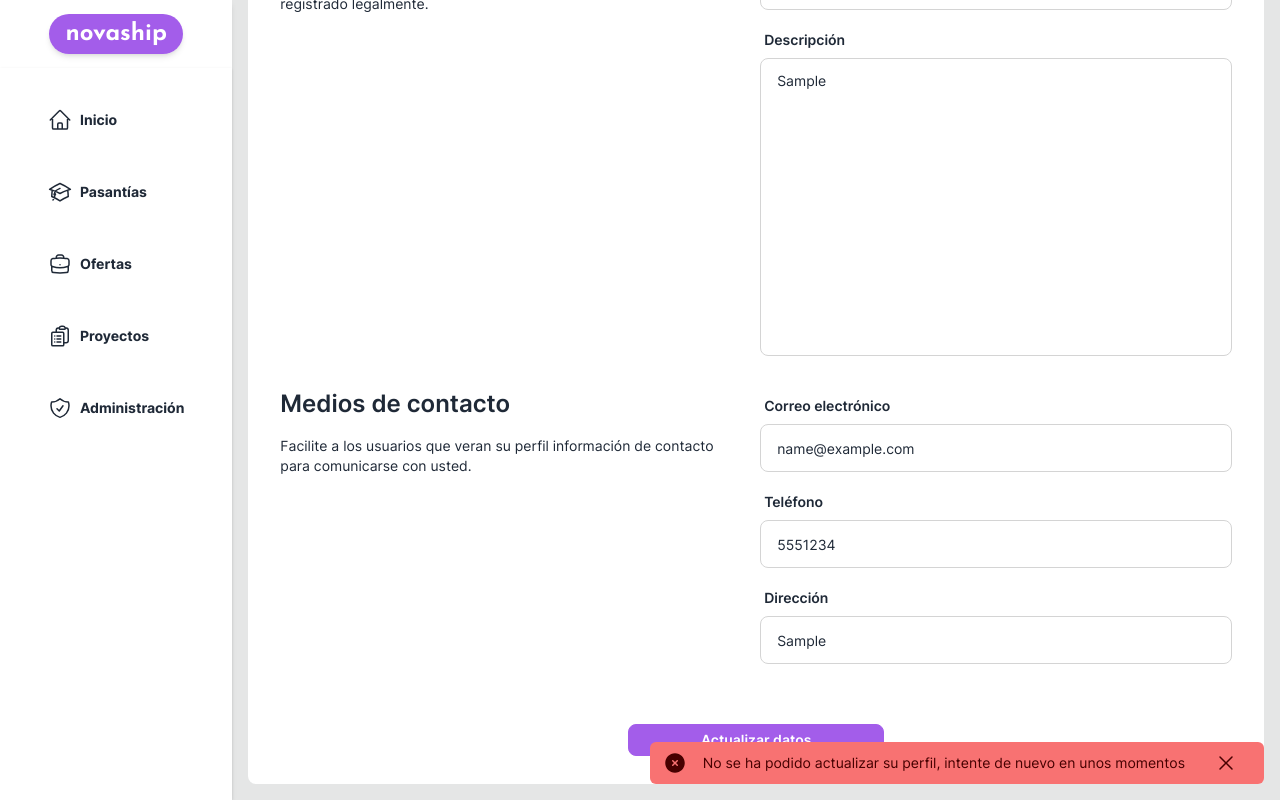
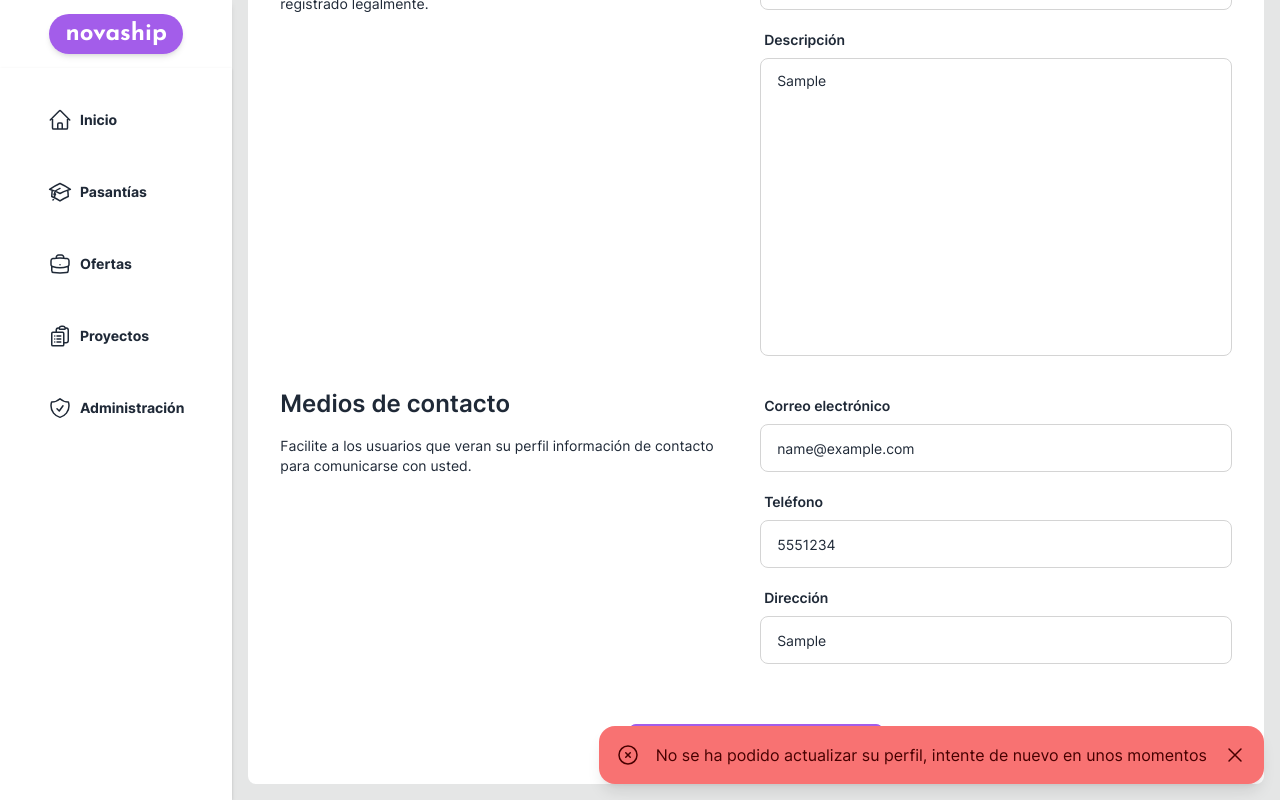
Before and after one commit to esteban-florez/novaship, a Next.js app: page /profile/institute in a window 1280 px wide. Both pictures are taken after typing "Sample", "Sample", "name@example.com", "5551234", "Sample" into the empty fields and a click on the button "Actualizar datos". Shown: the part 326-1126 px from the top of the page. Built offline with nearby package versions, Linux system fonts and the light colour scheme; no server answers; the database is empty.

Commit message:
added useFormHandling hook, misc changes on components, test page
- Updated .eslintrc.json
- New code snippet
- Added useFormHandling hook
- Added test page
- Added form for testing useFormHandling
- Added test route handler
- Updated Toast, Select, Input, Textarea components

```diff
--- /dev/null
+++ b/app/(main)/test/TestForm.tsx
@@ -0,0 +1,48 @@
+'use client'
+
+import Input from '@/components/forms/inputs/Input'
+import Select from '@/components/forms/inputs/Select'
+import Textarea from '@/components/forms/inputs/Textarea'
+import useFormHandling from '@/lib/hooks/useFormHandling'
+import { ArrowPathIcon } from '@heroicons/react/24/outline'
+import clsx from 'clsx'
+
+export default function TestForm() {
+  const { status, alert, onSubmit } = useFormHandling()
+  const isLoading = status === 'loading'
+
+  return (
+    <form action="/api/test" method="POST" onSubmit={onSubmit}>
+      {alert}
+      <div className="mb-4">
+        <Input type="email" name="email" label="Correo electrónico" placeholder="correo@ejemplo.com" />
+      </div>
+      <div className="mb-4">
+        <Input type="password" name="password" label="Contraseña" placeholder="Escribe tu contraseña..." />
+      </div>
+      <div className="mb-4">
+        <Textarea label="Cuentanos sobre ti" name="bio" placeholder="Soy Esteban y me gusta el aguacate." />
+      </div>
+      <div className="mb-4">
+        <Select label="Anime favorito" name="animeId">
+          {[
+            { value: 1, label: 'Shingeki no Kyokin' },
+            { value: 2, label: 'Boku no Hero Academia' },
+            { value: 3, label: 'Steins;Gate' },
+          ].map(({ value, label }) => (
+            <option key={value} value={value}>{label}</option>
+          ))}
+        </Select>
+      </div>
+      <button
+        className={clsx(
+          'btn-primary btn', isLoading && 'btn-disabled'
+        )}
+        disabled={isLoading}
+      >
+        {isLoading && <ArrowPathIcon className="h-5 w-5 animate-spin" />}
+        {isLoading ? 'Enviando...' : 'Enviar'}
+      </button>
+    </form>
+  )
+}
--- /dev/null
+++ b/app/(main)/test/page.tsx
@@ -0,0 +1,13 @@
+import TestForm from './TestForm'
+
+export const metadata = {
+  title: 'Test',
+}
+
+export default function TestPage() {
+  return (
+    <main className="p-4">
+      <TestForm />
+    </main>
+  )
+}
--- /dev/null
+++ b/app/api/test/route.ts
@@ -0,0 +1,6 @@
+import { NextResponse, type NextRequest } from 'next/server'
+
+export async function POST(request: NextRequest) {
+  const data = await request.json()
+  return NextResponse.json(data)
+}
--- a/components/Toast.tsx
+++ b/components/Toast.tsx
@@ -1,35 +1,48 @@
-import { CheckCircleIcon, ExclamationTriangleIcon, InformationCircleIcon, XCircleIcon, XMarkIcon } from '@heroicons/react/24/solid'
+import { ArrowPathIcon, CheckBadgeIcon, ExclamationTriangleIcon, InformationCircleIcon, XCircleIcon, XMarkIcon } from '@heroicons/react/24/outline'
 import clsx from 'clsx'
 
-const TOAST_TYPES = {
-  info: 'alert-info',
-  warning: 'alert-warning',
-  error: 'alert-error',
-  success: 'alert-success',
-}
-
-const TOAST_ICONS = {
-  info: <InformationCircleIcon className="h-6 w-6" />,
-  warning: <ExclamationTriangleIcon className="h-6 w-6" />,
-  error: <XCircleIcon className="h-6 w-6" />,
-  success: <CheckCircleIcon className="h-6 w-6" />,
+const DEFAULT_TOASTS = {
+  info: {
+    style: 'alert-info',
+    icon: <InformationCircleIcon className="h-6 w-6" />,
+  },
+  warning: {
+    style: 'alert-warning',
+    icon: <ExclamationTriangleIcon className="h-6 w-6" />,
+  },
+  error: {
+    style: 'alert-error',
+    icon: <XCircleIcon className="h-6 w-6" />,
+  },
+  success: {
+    style: 'alert-success',
+    icon: <CheckBadgeIcon className="h-6 w-6" />,
+  },
+  loading: {
+    style: 'pr-6',
+    icon: <ArrowPathIcon className="h-6 w-6 animate-spin" />,
+  },
 }
 
 type Props = React.PropsWithChildren<{
-  type: 'info' | 'warning' | 'error' | 'success'
+  type: 'info' | 'warning' | 'error' | 'success' | 'loading'
   message: string
   onClose: () => void
 }>
 
 export default function Toast({ type, message, onClose }: Props) {
+  const { style, icon } = DEFAULT_TOASTS[type]
+
   return (
-    <div className="toast-end toast">
-      <div className={clsx('alert rounded-md px-3 py-1', TOAST_TYPES[type])}>
-        {TOAST_ICONS[type]}
-        <p className="text-sm">{message}</p>
-        <button onClick={onClose} className="btn-ghost btn-sm btn">
-          <XMarkIcon className="h-6 w-6" />
-        </button>
+    <div className="toast-end toast-bottom toast">
+      <div className={clsx('alert p-4 shadow-lg', style)}>
+        {icon}
+        <p className="inline">{message}</p>
+        {type !== 'loading' && (
+          <button onClick={onClose}>
+            <XMarkIcon className="h-6 w-6" />
+          </button>
+        )}
       </div>
     </div>
   )
--- a/components/forms/inputs/Select.tsx
+++ b/components/forms/inputs/Select.tsx
@@ -9,6 +9,7 @@ type Props = React.PropsWithChildren<{
 }>
 
 export default function Select({ name, label, value = '', multiple = false, noDefault = false, children }: Props) {
+  // TODO -> hacer que reciba una prop "options" con las opciones en formato { value: 1, label: 'Label'}
   return (
     <>
       <CustomLabel id={name} label={label} />
--- a/components/forms/inputs/Textarea.tsx
+++ b/components/forms/inputs/Textarea.tsx
@@ -4,12 +4,12 @@ type Props = React.PropsWithChildren<{
   name: string
   placeholder: string
   label: string
-  height: number
+  height?: number
   value?: string
   classes?: string
 }>
 
-export default function Textarea({ name, placeholder, label, height, value = '' }: Props) {
+export default function Textarea({ name, placeholder, label, height = 3, value = '' }: Props) {
   return (
     <>
       <CustomLabel id={name} label={label} />
--- /dev/null
+++ b/lib/hooks/useFormHandling.tsx
@@ -0,0 +1,75 @@
+import Toast from '@/components/Toast'
+import { useState } from 'react'
+
+interface UseFormOptions {
+  append?: Record<string, string>
+  onError?: () => void
+  onSuccess?: () => void
+}
+
+function getFields(elements: FormControls, append: Record<string, string>) {
+  const fields = elements.reduce<Record<string, string>>((data, element) => {
+    data[element.name] = element.value
+    return data
+  }, {})
+
+  return {
+    ...fields,
+    ...append,
+  }
+}
+
+function getStatus(response: Response) {
+  return response.ok ? 'success' : 'error'
+}
+
+export default function useFormHandling(options: UseFormOptions = {}) {
+  const { append = {}, onError = null, onSuccess = null } = options
+  const CONTROLS_SELECTOR = 'input, select, textarea'
+  const [response, setResponse] = useState<Response | null | 'loading'>(null)
+
+  async function handleSubmit(event: FormSubmitEvent) {
+    event.preventDefault()
+    setResponse('loading')
+
+    // DEV
+    await new Promise(resolve => setTimeout(resolve, 500))
+
+    const form = event.target
+    const elements = [...form.querySelectorAll(CONTROLS_SELECTOR)] as FormControls
+    const { action, method } = form
+    const fields = getFields(elements, append)
+
+    const response = await fetch(action, {
+      method, body: JSON.stringify(fields),
+    })
+
+    setResponse(response)
+    if (onError !== null) {
+      onError()
+    }
+    if (onSuccess !== null) {
+      onSuccess()
+    }
+  }
+
+  const messages = {
+    loading: 'Enviando...',
+    error: 'Hubo un error, intente de nuevo.',
+    success: 'Enviado con éxito.',
+  }
+
+  const status: FormStatus | null = response instanceof Response ? getStatus(response) : response
+
+  return {
+    status,
+    onSubmit: handleSubmit,
+    alert: status !== null && (
+      <Toast
+        type={status}
+        message={messages[status]}
+        onClose={() => { setResponse(null) }}
+      />
+    ),
+  }
+}
--- a/lib/types.d.ts
+++ b/lib/types.d.ts
@@ -1,4 +1,8 @@
 type FormSubmitEvent = React.BaseSyntheticEvent<SubmitEvent, HTMLFormElement, HTMLFormElement>
+
+type FormStatus = 'loading' | 'error' | 'success'
+
+type FormControls = Array<HTMLInputElement | HTMLTextAreaElement | HTMLSelectElement>
 
 type ProfileFormsType = 'profile' | 'company' | 'institute' | 'professional'
 
```
Also changed, not shown: .eslintrc.json.
